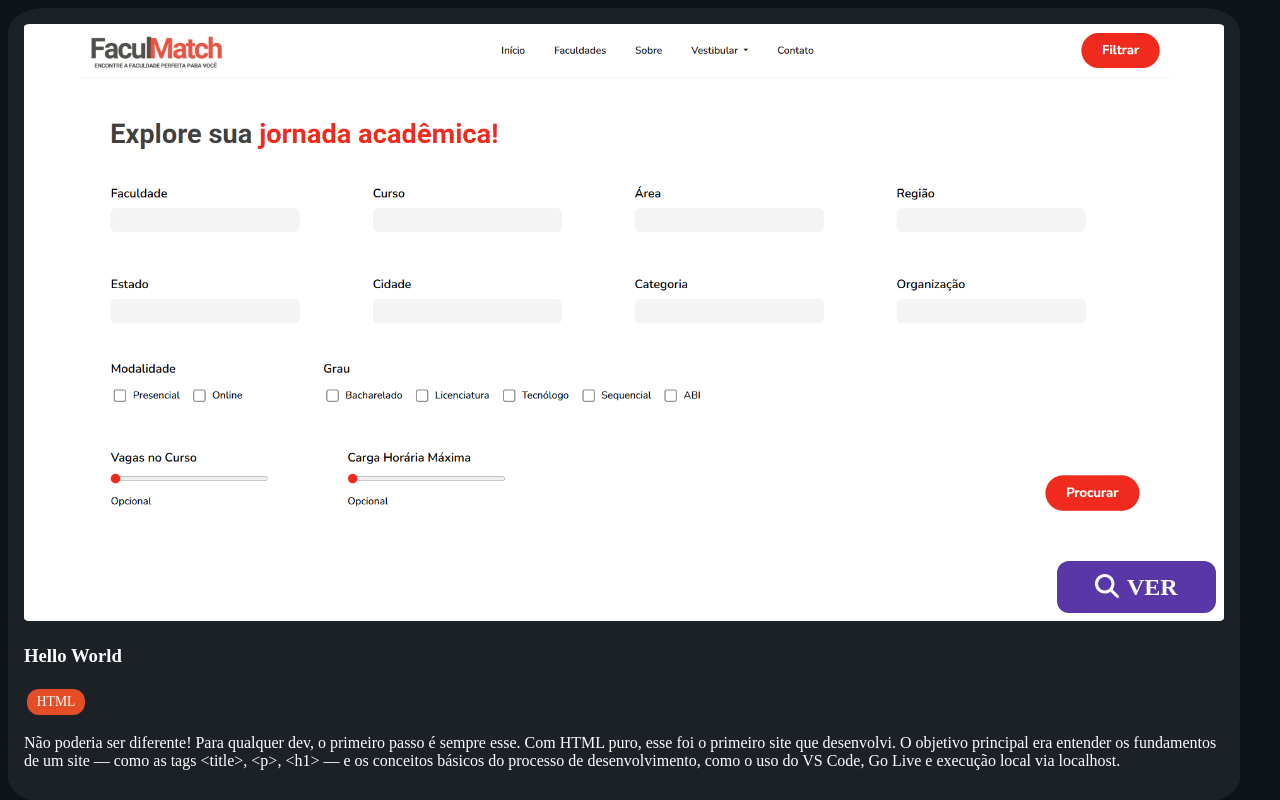
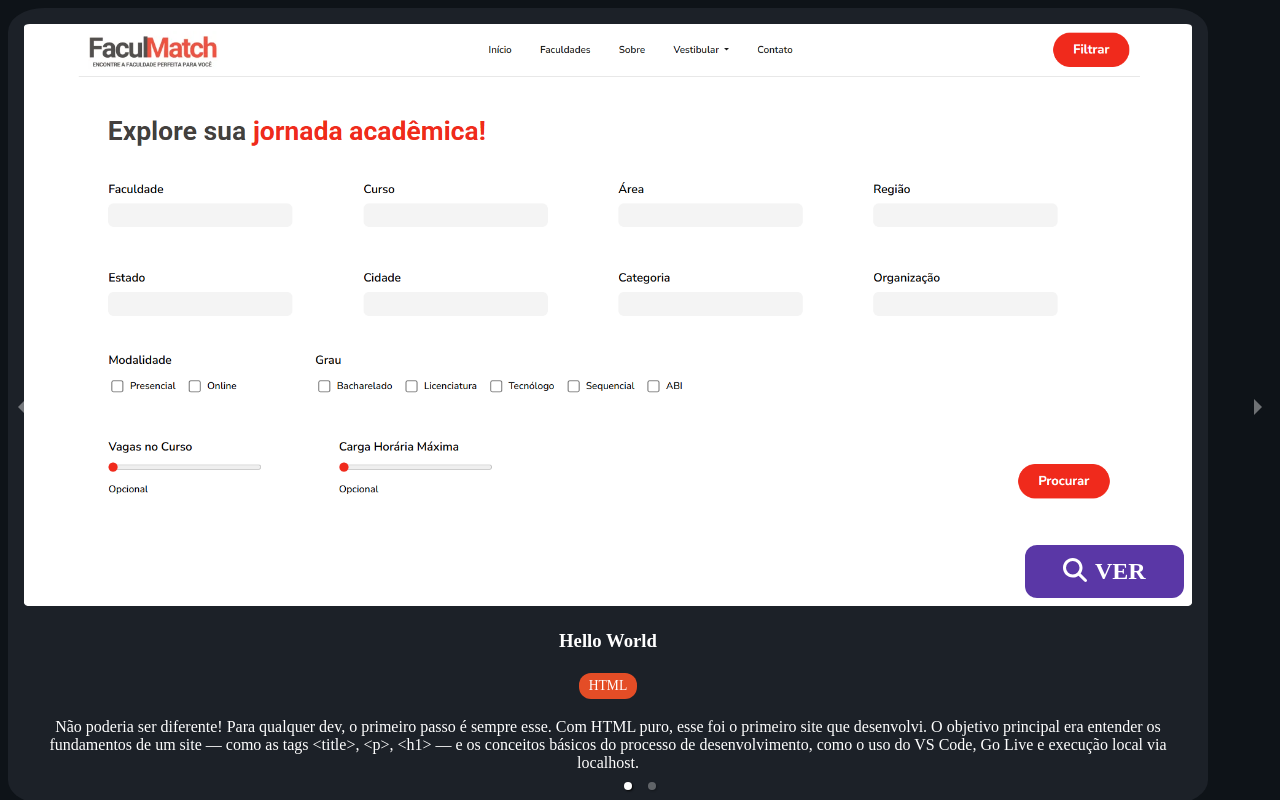
Before and after one commit to Thiago0808/portfolio, a React (Vite) app: page / in a window 1280 px wide. Shown: the top 800 px of the page. Built offline with nearby package versions, Linux system fonts and the light colour scheme.

Commit message:
feat: Adicionado Carrossel

```diff
--- a/package.json
+++ b/package.json
@@ -14,7 +14,8 @@
     "@fortawesome/free-solid-svg-icons": "^6.7.2",
     "@fortawesome/react-fontawesome": "^0.2.2",
     "react": "^19.1.0",
-    "react-dom": "^19.1.0"
+    "react-dom": "^19.1.0",
+    "react-responsive-carousel": "^3.2.23"
   },
   "devDependencies": {
     "@eslint/js": "^9.29.0",
--- a/src/sections/projects/index.tsx
+++ b/src/sections/projects/index.tsx
@@ -1,5 +1,7 @@
 import Card from '../../components/Cards'
 import './index.css'
+import "react-responsive-carousel/lib/styles/carousel.min.css";
+import { Carousel } from 'react-responsive-carousel';
 
 function Projects() {
 
@@ -13,7 +15,7 @@
       link: "/src/assets/img/faculmatch.png",
     },
     {
-      name: "Hello World",
+      name: "Hello",
       technologies: ["HTML"],
       description:
         "Não poderia ser diferente! Para qualquer dev, o primeiro passo é sempre esse. Com HTML puro, esse foi o primeiro site que desenvolvi. O objetivo principal era entender os fundamentos de um site — como as tags <title>, <p>, <h1> — e os conceitos básicos do processo de desenvolvimento, como o uso do VS Code, Go Live e execução local via localhost.",
@@ -23,15 +25,21 @@
   ]
 
   return (
-    <>
+    <Carousel
+      showArrows={true}
+      showThumbs={false}
+      showStatus={false}
+      infiniteLoop={true}
+      autoPlay={false}
+      emulateTouch={true}
+    >
       {cardsData.map((card, index) => (
         <div key={index}>
           <Card {...card} />
         </div>
       ))}
-
-    </>
-  )
+    </Carousel>
+  );
 }
 
 export default Projects
```
Also changed, not shown: 1 other file (tests, documents, lock files or other folders).
